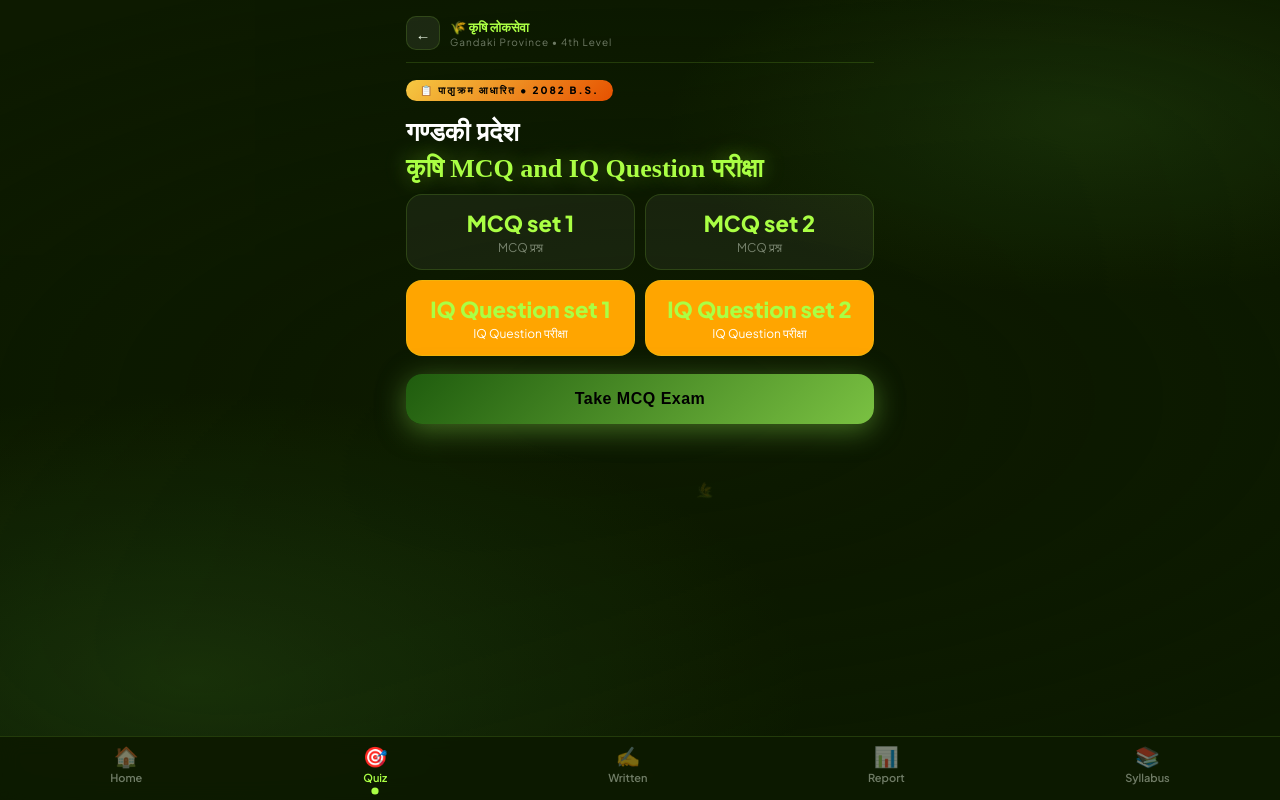
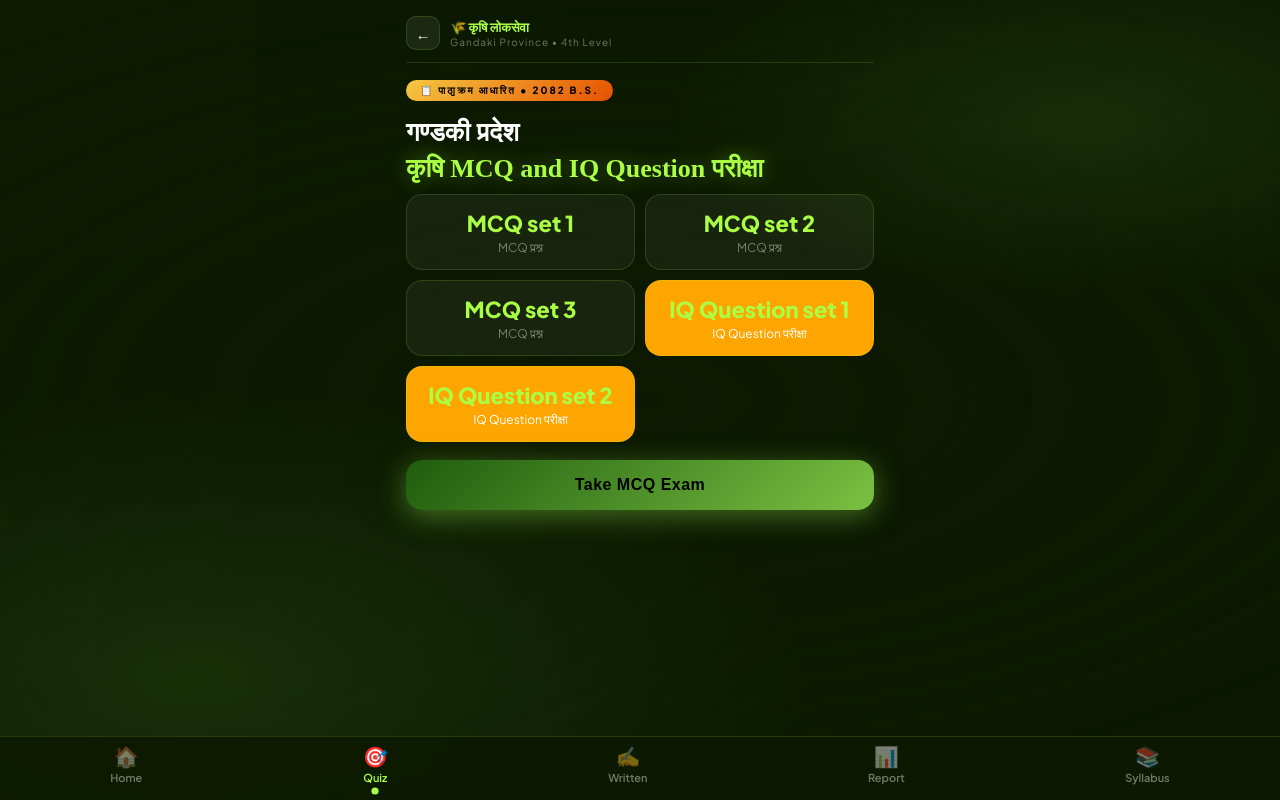
Before and after one commit to nirmal9944/kirshi, a plain HTML site: page gandaki_krishi_quiz.html in a window 1280 px wide. Drawn offline with Linux system fonts and the light colour scheme; a web font is replaced by a local one.

Commit message:
Update gandaki_krishi_quiz.html

```diff
--- a/gandaki_krishi_quiz.html
+++ b/gandaki_krishi_quiz.html
@@ -326,6 +326,8 @@
                             1</span>MCQ प्रश्न</div>
                     <div class="info-tile" onclick="window.location.href='set2.html'"><span class="iv">MCQ set
                             2</span>MCQ प्रश्न</div>
+                    <div class="info-tile" onclick="window.location.href='set3.html'"><span class="iv">MCQ set
+                            3</span>MCQ प्रश्न</div>
                     <div class="info-tile" style="background-color: orange; color: white;"><span class="iv">IQ Question
                             set 1</span>IQ Question परीक्षा</div>
                     <div class="info-tile" style="background-color: orange; color: white;"><span class="iv">IQ Question
```
